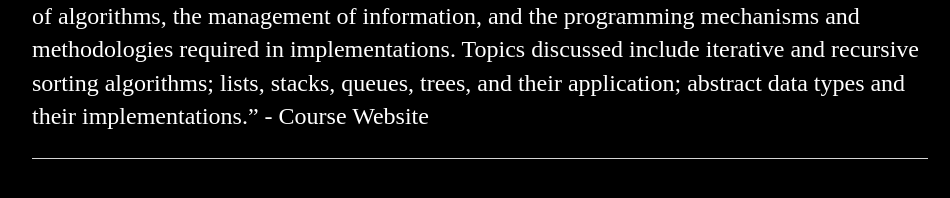
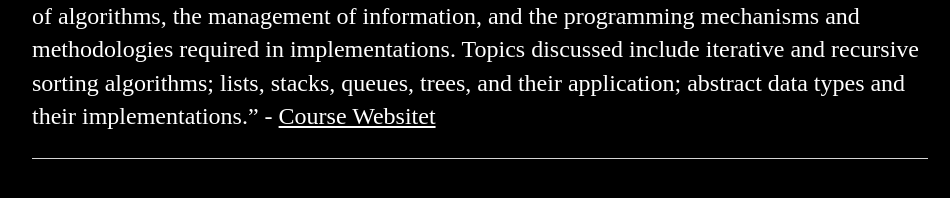
Before and after one commit to rachel-scott/rachel-scott.github.io, a Jekyll site: the page built from _posts/2021-04-30-C.md, in a window 1280 px wide. Shown: the part 356-554 px from the top of the page, without its empty margins (160-1110 px from the left). Built offline with Jekyll 4.4.1, drawn with Linux system fonts in a browser that asks for light colours; some of the changed text lies outside the part shown.

Commit message:
Update 2021-04-30-C.md

```diff
--- a/_posts/2021-04-30-C.md
+++ b/_posts/2021-04-30-C.md
@@ -9,4 +9,4 @@ CS 136 is the second computer science class I took at the University of Waterloo
 "This course builds on the techniques and patterns learned in CS 135 while making the transition to use of an imperative language.
 It introduces the design and analysis of algorithms, the management of information, and the programming mechanisms and methodologies
 required in implementations. Topics discussed include iterative and recursive sorting algorithms; lists, stacks, queues, trees, and
-their application; abstract data types and their implementations." - Course Website
+their application; abstract data types and their implementations." - <a href="https://student.cs.uwaterloo.ca/~cs136/">Course Websitet</a>
```
